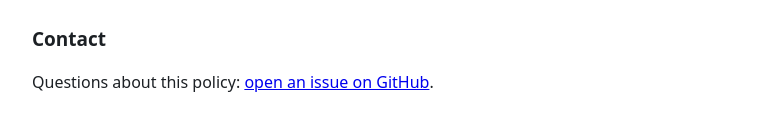
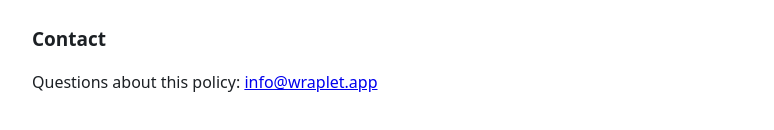
Before and after one commit to Kashifalirajper/volume-booster-privacy, a plain HTML site: page index.html in a window 1280 px wide. Shown: the part 1217-1347 px from the top of the page, without its empty margins (248-1022 px from the left). Drawn offline with Linux system fonts and the light colour scheme.

Commit message:
Add files via upload

```diff
--- a/index.html
+++ b/index.html
@@ -47,6 +47,6 @@
   <p>If this policy changes, the new version will be posted on this page with a new "Last updated" date.</p>
 
   <h2>Contact</h2>
-  <p>Questions about this policy: <a href="https://github.com/Kashifalirajper/volume-booster-privacy/issues">open an issue on GitHub</a>.</p>
+  <p>Questions about this policy: <a href="mailto:info@wraplet.app">info@wraplet.app</a></p>
 </body>
 </html>
```
